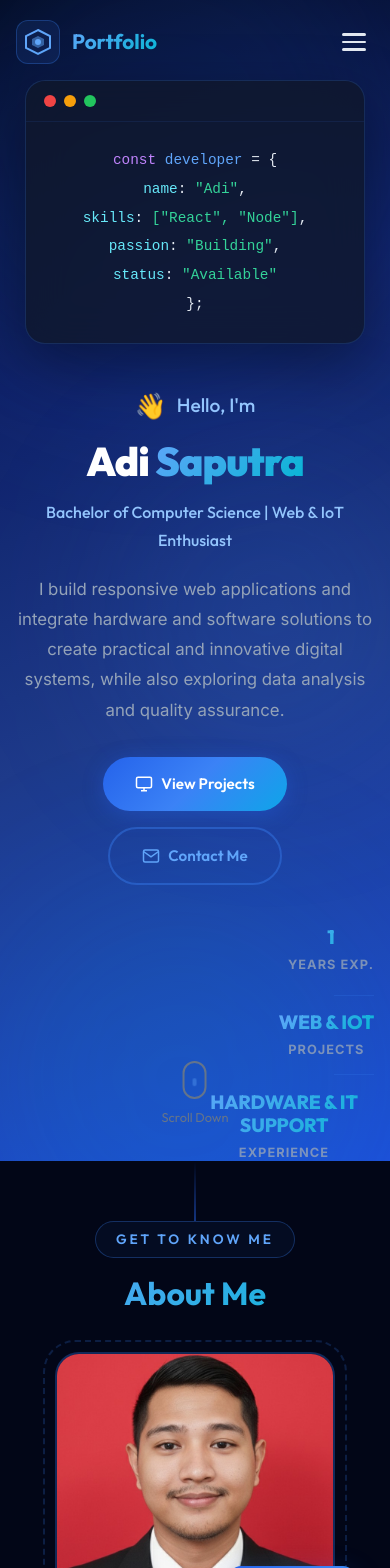
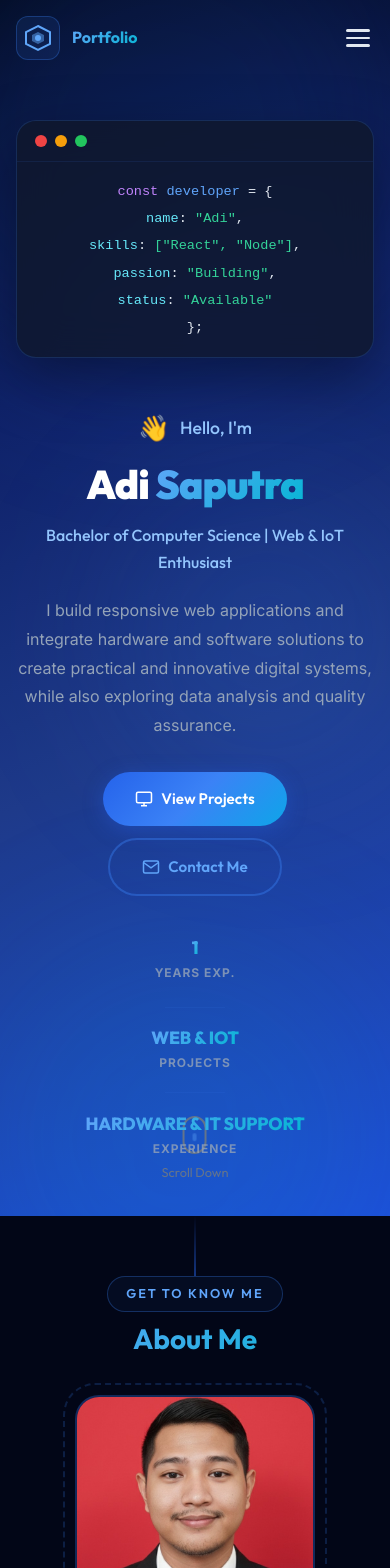
Before and after one commit to adisaputra211/portofolio, a Next.js app: page / in a window 390 px wide. Shown: the top 1568 px of the page. Built offline with nearby package versions, Linux system fonts and the light colour scheme.

Commit message:
first commit

```diff
--- a/src/app/components/About.module.css
+++ b/src/app/components/About.module.css
@@ -223,10 +223,10 @@
     transform: translateX(5px);
 }
 
-@media (max-width: 900px) {
+@media (max-width: 1024px) {
     .content {
         grid-template-columns: 1fr;
-        text-align: center;
+        gap: 40px;
     }
 
     .profileCard {
@@ -234,10 +234,38 @@
     }
 
     .infoGrid {
+        grid-template-columns: repeat(2, 1fr);
+    }
+}
+
+@media (max-width: 768px) {
+    .infoGrid {
         grid-template-columns: 1fr;
     }
 
+    .profileFrame {
+        width: 240px;
+        height: 240px;
+    }
+
+    .experienceBadge {
+        padding: 12px 16px;
+        bottom: -10px;
+        right: -10px;
+    }
+
+    .expNumber {
+        font-size: 1.5rem;
+    }
+}
+
+@media (max-width: 640px) {
     .highlights {
         justify-content: center;
     }
+
+    .bio {
+        text-indent: 1.5rem;
+        font-size: 0.95rem;
+    }
 }
--- a/src/app/components/Hero.module.css
+++ b/src/app/components/Hero.module.css
@@ -302,27 +302,37 @@
 
 /* Responsive */
 @media (max-width: 900px) {
+    .hero {
+        padding-top: 100px;
+        padding-bottom: 60px;
+        min-height: auto;
+    }
+
     .heroContent {
         grid-template-columns: 1fr;
         text-align: center;
-        gap: 40px;
+        gap: 48px;
     }
 
     .description {
         margin-left: auto;
         margin-right: auto;
+        font-size: 1rem;
     }
 
     .greeting {
         justify-content: center;
+        font-size: 1.1rem;
     }
 
     .actions {
         justify-content: center;
+        gap: 12px;
     }
 
     .stats {
         justify-content: center;
+        margin-top: 40px;
     }
 
     .heroVisual {
@@ -330,18 +340,51 @@
     }
 
     .codeWindow {
-        max-width: 340px;
+        max-width: 360px;
+    }
+
+    .codeBlock {
+        padding: 16px;
+        font-size: 0.85rem;
     }
 }
 
 @media (max-width: 480px) {
+    .hero {
+        padding-top: 120px;
+    }
+
+    .name {
+        font-size: 2.5rem;
+    }
+
     .stats {
         flex-direction: column;
-        gap: 16px;
+        align-items: center;
+        gap: 20px;
+    }
+
+    .stat {
+        text-align: center;
+        align-items: center;
+        max-width: 240px;
     }
 
     .statDivider {
-        width: 40px;
+        width: 60px;
         height: 1px;
+        background: rgba(59, 130, 246, 0.1);
+    }
+
+    .statNumber {
+        font-size: 1.1rem;
+    }
+
+    .statLabel {
+        font-size: 0.75rem;
+    }
+
+    .codeWindow {
+        max-width: 100%;
     }
 }
--- a/src/app/components/Navbar.module.css
+++ b/src/app/components/Navbar.module.css
@@ -130,12 +130,23 @@
 }
 
 @media (max-width: 768px) {
+    .navbar {
+        padding: 16px 0;
+    }
+
+    .brandName {
+        font-size: clamp(1rem, 4vw, 1.2rem);
+    }
+
     .navLinks {
         display: none;
     }
 
     .hamburger {
         display: flex;
+        padding: 12px;
+        /* Increased hit area */
+        margin-right: -8px;
     }
 
     .mobileMenu {
@@ -148,8 +159,9 @@
         left: 0;
         right: 0;
         bottom: 0;
-        background: rgba(2, 6, 23, 0.97);
-        backdrop-filter: blur(20px);
+        background: rgba(2, 6, 23, 0.98);
+        backdrop-filter: blur(25px);
+        -webkit-backdrop-filter: blur(25px);
         padding-top: 100px;
         opacity: 0;
         pointer-events: none;
@@ -164,13 +176,13 @@
 
     .mobileLink {
         font-family: var(--font-heading);
-        font-size: 1.4rem;
+        font-size: 1.25rem;
         font-weight: 600;
         color: var(--neutral-200);
-        padding: 16px 32px;
+        padding: 14px 28px;
         border-radius: 12px;
         transition: all var(--transition-normal);
-        width: 80%;
+        width: 85%;
         text-align: center;
     }
 
--- a/src/app/components/Skills.module.css
+++ b/src/app/components/Skills.module.css
@@ -148,8 +148,33 @@
     }
 }
 
-@media (max-width: 900px) {
+@media (max-width: 1024px) {
+    .categories {
+        grid-template-columns: repeat(2, 1fr);
+    }
+}
+
+@media (max-width: 768px) {
     .categories {
         grid-template-columns: 1fr;
     }
+
+    .category {
+        padding: 24px;
+    }
 }
+
+@media (max-width: 480px) {
+    .catHeader {
+        margin-bottom: 20px;
+    }
+
+    .catTitle {
+        font-size: 1.1rem;
+    }
+
+    .techBadge {
+        padding: 8px 18px;
+        font-size: 0.8rem;
+    }
+}
--- a/src/app/globals.css
+++ b/src/app/globals.css
@@ -85,7 +85,12 @@ body {
   -moz-osx-font-smoothing: grayscale;
 }
 
-h1, h2, h3, h4, h5, h6 {
+h1,
+h2,
+h3,
+h4,
+h5,
+h6 {
   font-family: var(--font-heading);
   font-weight: 700;
   line-height: 1.2;
@@ -102,7 +107,8 @@ img {
   display: block;
 }
 
-ul, ol {
+ul,
+ol {
   list-style: none;
 }
 
@@ -111,6 +117,12 @@ ul, ol {
   max-width: var(--container-max);
   margin: 0 auto;
   padding: 0 24px;
+}
+
+@media (max-width: 640px) {
+  .container {
+    padding: 0 20px;
+  }
 }
 
 .section {
@@ -126,33 +138,35 @@ ul, ol {
 .section-label {
   display: inline-block;
   font-family: var(--font-heading);
-  font-size: 0.85rem;
+  font-size: 0.8rem;
   font-weight: 600;
-  letter-spacing: 3px;
+  letter-spacing: 2px;
   text-transform: uppercase;
   color: var(--primary-400);
-  margin-bottom: 16px;
+  margin-bottom: 12px;
   position: relative;
-  padding: 6px 20px;
+  padding: 6px 18px;
   border: 1px solid rgba(59, 130, 246, 0.3);
   border-radius: 30px;
   background: rgba(59, 130, 246, 0.05);
 }
 
 .section-title {
-  font-size: clamp(2rem, 5vw, 3.2rem);
+  font-size: clamp(1.75rem, 5vw, 3.2rem);
   background: var(--gradient-text);
   -webkit-background-clip: text;
   -webkit-text-fill-color: transparent;
   background-clip: text;
   margin-bottom: 16px;
+  line-height: 1.1;
 }
 
 .section-subtitle {
-  font-size: 1.1rem;
+  font-size: clamp(0.95rem, 2vw, 1.1rem);
   color: var(--neutral-400);
   max-width: 600px;
   margin: 0 auto;
+  line-height: 1.6;
 }
 
 .gradient-text {
@@ -219,7 +233,7 @@ ul, ol {
   opacity: 0;
   transform: translateY(40px);
   transition: opacity 0.8s cubic-bezier(0.16, 1, 0.3, 1),
-              transform 0.8s cubic-bezier(0.16, 1, 0.3, 1);
+    transform 0.8s cubic-bezier(0.16, 1, 0.3, 1);
 }
 
 .animate-on-scroll.visible {
@@ -228,12 +242,29 @@ ul, ol {
 }
 
 /* Stagger children delay */
-.animate-on-scroll.delay-1 { transition-delay: 0.1s; }
-.animate-on-scroll.delay-2 { transition-delay: 0.2s; }
-.animate-on-scroll.delay-3 { transition-delay: 0.3s; }
-.animate-on-scroll.delay-4 { transition-delay: 0.4s; }
-.animate-on-scroll.delay-5 { transition-delay: 0.5s; }
-.animate-on-scroll.delay-6 { transition-delay: 0.6s; }
+.animate-on-scroll.delay-1 {
+  transition-delay: 0.1s;
+}
+
+.animate-on-scroll.delay-2 {
+  transition-delay: 0.2s;
+}
+
+.animate-on-scroll.delay-3 {
+  transition-delay: 0.3s;
+}
+
+.animate-on-scroll.delay-4 {
+  transition-delay: 0.4s;
+}
+
+.animate-on-scroll.delay-5 {
+  transition-delay: 0.5s;
+}
+
+.animate-on-scroll.delay-6 {
+  transition-delay: 0.6s;
+}
 
 /* Page load animation */
 @keyframes pageLoad {
@@ -241,6 +272,7 @@ ul, ol {
     opacity: 0;
     transform: translateY(20px);
   }
+
   to {
     opacity: 1;
     transform: translateY(0);
@@ -251,55 +283,113 @@ ul, ol {
   animation: pageLoad 0.8s cubic-bezier(0.16, 1, 0.3, 1) forwards;
 }
 
-.page-load-delay-1 { animation-delay: 0.15s; opacity: 0; }
-.page-load-delay-2 { animation-delay: 0.3s; opacity: 0; }
-.page-load-delay-3 { animation-delay: 0.45s; opacity: 0; }
-.page-load-delay-4 { animation-delay: 0.6s; opacity: 0; }
+.page-load-delay-1 {
+  animation-delay: 0.15s;
+  opacity: 0;
+}
+
+.page-load-delay-2 {
+  animation-delay: 0.3s;
+  opacity: 0;
+}
+
+.page-load-delay-3 {
+  animation-delay: 0.45s;
+  opacity: 0;
+}
+
+.page-load-delay-4 {
+  animation-delay: 0.6s;
+  opacity: 0;
+}
 
 /* Float animation */
 @keyframes float {
-  0%, 100% { transform: translateY(0px); }
-  50% { transform: translateY(-15px); }
+
+  0%,
+  100% {
+    transform: translateY(0px);
+  }
+
+  50% {
+    transform: translateY(-15px);
+  }
 }
 
 /* Pulse glow */
 @keyframes pulseGlow {
-  0%, 100% { box-shadow: 0 0 20px rgba(59, 130, 246, 0.2); }
-  50% { box-shadow: 0 0 40px rgba(59, 130, 246, 0.4); }
+
+  0%,
+  100% {
+    box-shadow: 0 0 20px rgba(59, 130, 246, 0.2);
+  }
+
+  50% {
+    box-shadow: 0 0 40px rgba(59, 130, 246, 0.4);
+  }
 }
 
 /* Gradient shift */
 @keyframes gradientShift {
-  0% { background-position: 0% 50%; }
-  50% { background-position: 100% 50%; }
-  100% { background-position: 0% 50%; }
+  0% {
+    background-position: 0% 50%;
+  }
+
+  50% {
+    background-position: 100% 50%;
+  }
+
+  100% {
+    background-position: 0% 50%;
+  }
 }
 
 /* Rotate */
 @keyframes rotate {
-  from { transform: rotate(0deg); }
-  to { transform: rotate(360deg); }
+  from {
+    transform: rotate(0deg);
+  }
+
+  to {
+    transform: rotate(360deg);
+  }
 }
 
 /* Particle drift */
 @keyframes drift {
-  0% { transform: translate(0, 0) scale(1); opacity: 0; }
-  20% { opacity: 0.6; }
-  80% { opacity: 0.3; }
-  100% { transform: translate(var(--dx, 100px), var(--dy, -200px)) scale(0.5); opacity: 0; }
+  0% {
+    transform: translate(0, 0) scale(1);
+    opacity: 0;
+  }
+
+  20% {
+    opacity: 0.6;
+  }
+
+  80% {
+    opacity: 0.3;
+  }
+
+  100% {
+    transform: translate(var(--dx, 100px), var(--dy, -200px)) scale(0.5);
+    opacity: 0;
+  }
 }
 
 /* ===== Scrollbar ===== */
 ::-webkit-scrollbar {
   width: 8px;
 }
+
 ::-webkit-scrollbar-track {
   background: var(--neutral-950);
 }
+
 ::-webkit-scrollbar-thumb {
   background: var(--primary-800);
   border-radius: 4px;
 }
+
 ::-webkit-scrollbar-thumb:hover {
   background: var(--primary-600);
 }
@@ -309,9 +399,11 @@ ul, ol {
   .section {
     padding: 60px 0;
   }
+
   .section-header {
     margin-bottom: 40px;
   }
+
   .container {
     padding: 0 16px;
   }
--- a/src/app/projects/[slug]/page.module.css
+++ b/src/app/projects/[slug]/page.module.css
@@ -367,25 +367,45 @@
 
 /* Responsive */
 @media (max-width: 1024px) {
-    .imageCard {
-        grid-column: span 12;
-        grid-row: auto;
+    .bentoGrid {
+        grid-template-columns: 1fr;
+        gap: 20px;
     }
 
-    .detailsCard {
-        grid-column: span 12;
+    .imageCard,
+    .detailsCard,
+    .techCard,
+    .featuresCard,
+    .linksCard,
+    .headerCard {
+        grid-column: span 12 !important;
+        grid-row: auto !important;
     }
 
-    .techCard {
-        grid-column: span 12;
+    .portraitGrid .imageCard {
+        min-height: 500px;
     }
 
-    .featuresCard {
-        grid-column: span 12;
+    .featuresGrid {
+        grid-template-columns: repeat(2, 1fr);
+    }
+}
+
+@media (max-width: 768px) {
+    .projectPage {
+        padding-top: 80px;
     }
 
-    .linksCard {
-        grid-column: span 12;
+    .title {
+        font-size: clamp(2rem, 8vw, 2.5rem);
+    }
+
+    .shortDesc {
+        font-size: 1rem;
+    }
+
+    .imageCard {
+        min-height: 350px;
     }
 
     .featuresGrid {
@@ -393,12 +413,27 @@
     }
 }
 
-@media (max-width: 640px) {
-    .title {
-        font-size: 2rem;
+@media (max-width: 480px) {
+    .projectPage {
+        padding-bottom: 40px;
     }
 
     .bentoCard {
-        padding: 24px;
+        padding: 24px 20px;
+        border-radius: 20px;
+    }
+
+    .title {
+        font-size: 1.8rem;
+    }
+
+    .imageCard,
+    .imageWrapper {
+        min-height: 300px !important;
+    }
+
+    .visitBtn {
+        width: 100%;
+        justify-content: center;
     }
 }
```
Also changed, not shown: src/app/components/Contact.js (+66 -3 lines), src/app/components/Contact.module.css (+65 -0 lines).
